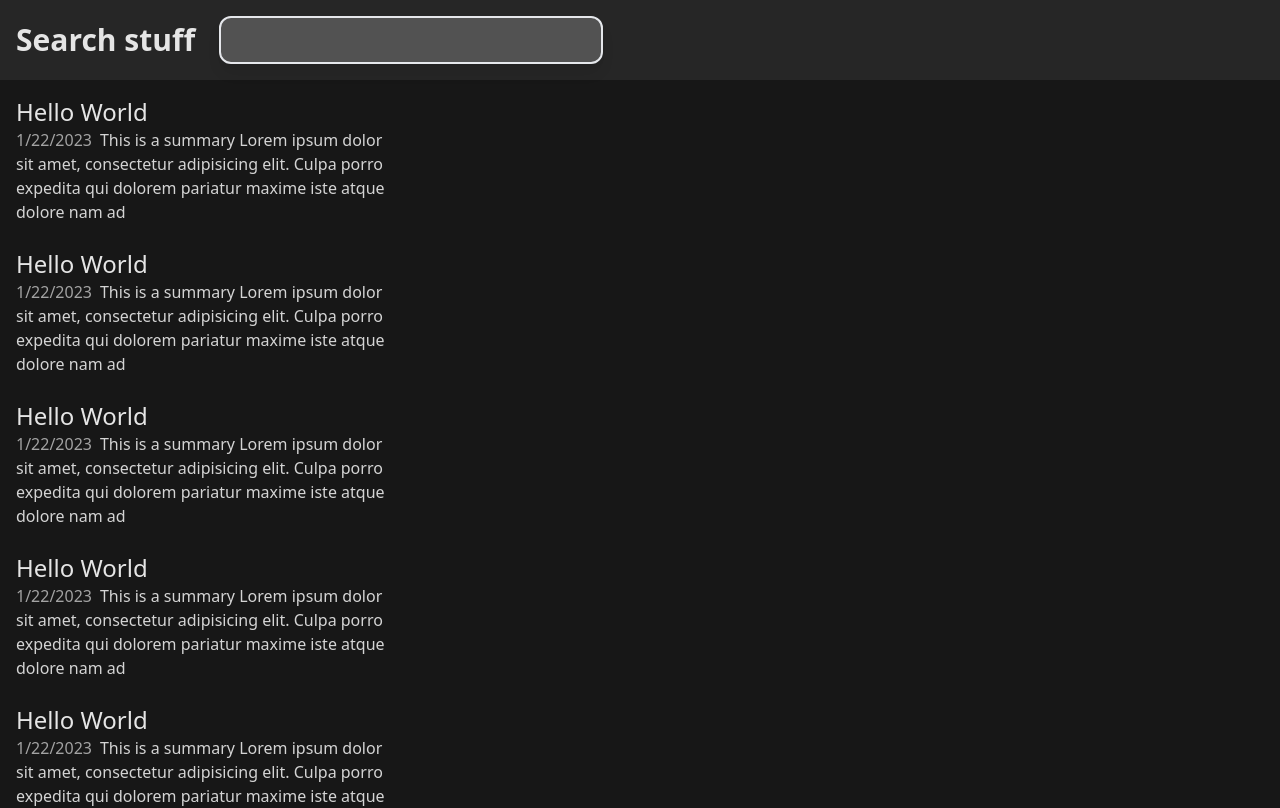
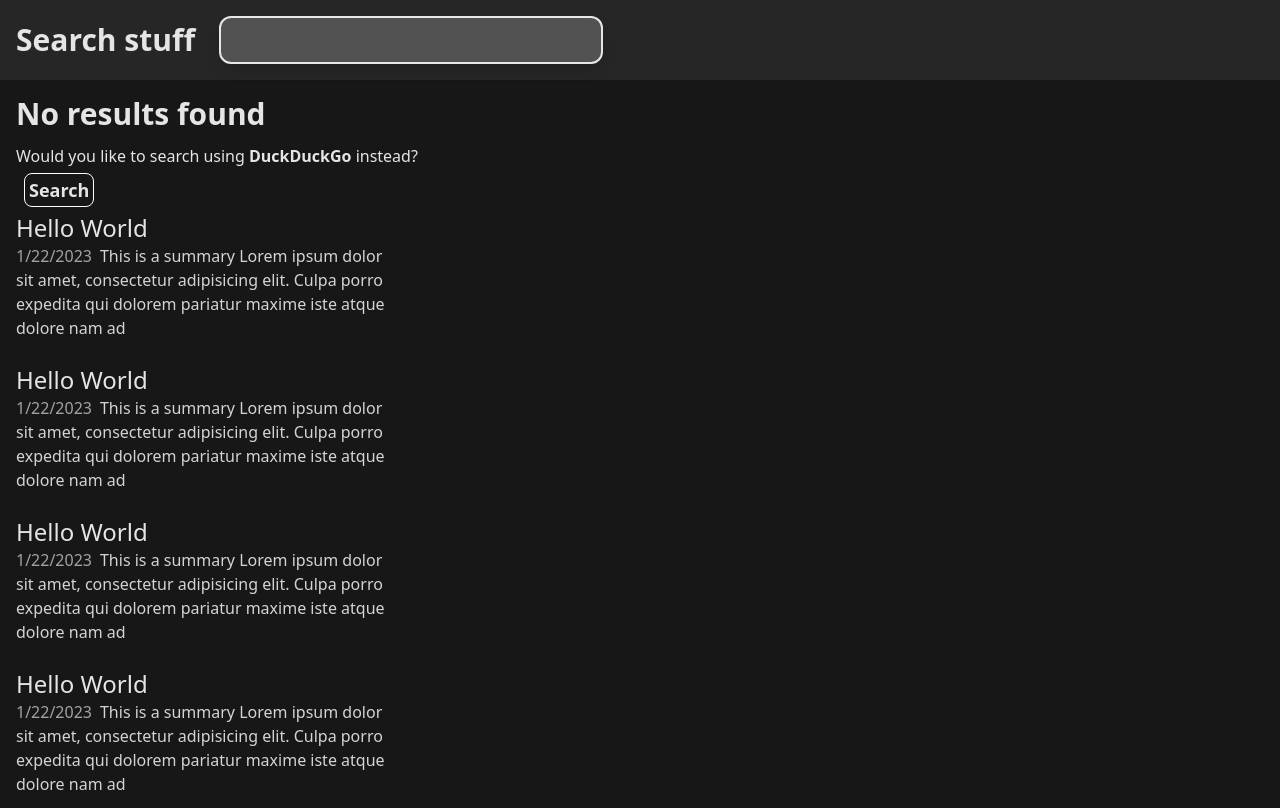
Before and after one commit to linus-jansson/search-engine-project, a Next.js app in the folder front/: page /search in a window 1280 px wide. Shown: the top 808 px of the page. Built offline with nearby package versions, Linux system fonts and the light colour scheme.

Commit message:
add no results component for future when API has no result

```diff
--- /dev/null
+++ b/front/src/app/components/result/NoResults.tsx
@@ -0,0 +1,15 @@
+import Link from 'next/link';
+
+export default function NoResults({ query }: { query: string }) {
+
+    return (
+        <div className='flex flex-col'>
+            <h1 className="text-3xl font-bold mb-3">No results found</h1>
+            <p>Would you like to search using <span className='font-bold'>DuckDuckGo</span> instead?</p>
+            <div className='m-2'>
+                <Link href={`https://duckduckgo.com/?q=${query}`} className="font-bold border p-1 rounded-lg border-white text-lg duration-100 hover:bg-neutral-500">Search</Link>
+            </div>
+        </div>
+    )
+
+}
--- a/front/src/app/search/page.tsx
+++ b/front/src/app/search/page.tsx
@@ -1,4 +1,5 @@
 
+import NoResults from '../components/result/NoResults';
 import ResultCard from '../components/result/ResultCard';
 import SearchField from '../components/search/SearchField';
 
@@ -30,6 +31,7 @@ export default async function SearchPage({ searchParams }: { [key: string]: stri
 
                 </div>
                 <div id="search-results" className='ml-4 mt-4'>
+                    <NoResults query={searchParams.query} />
                     {searchResults.map((data: unknown, idx: number) => <ResultCard key={idx} {...data} />)}
                 </div>
             </div>
```
